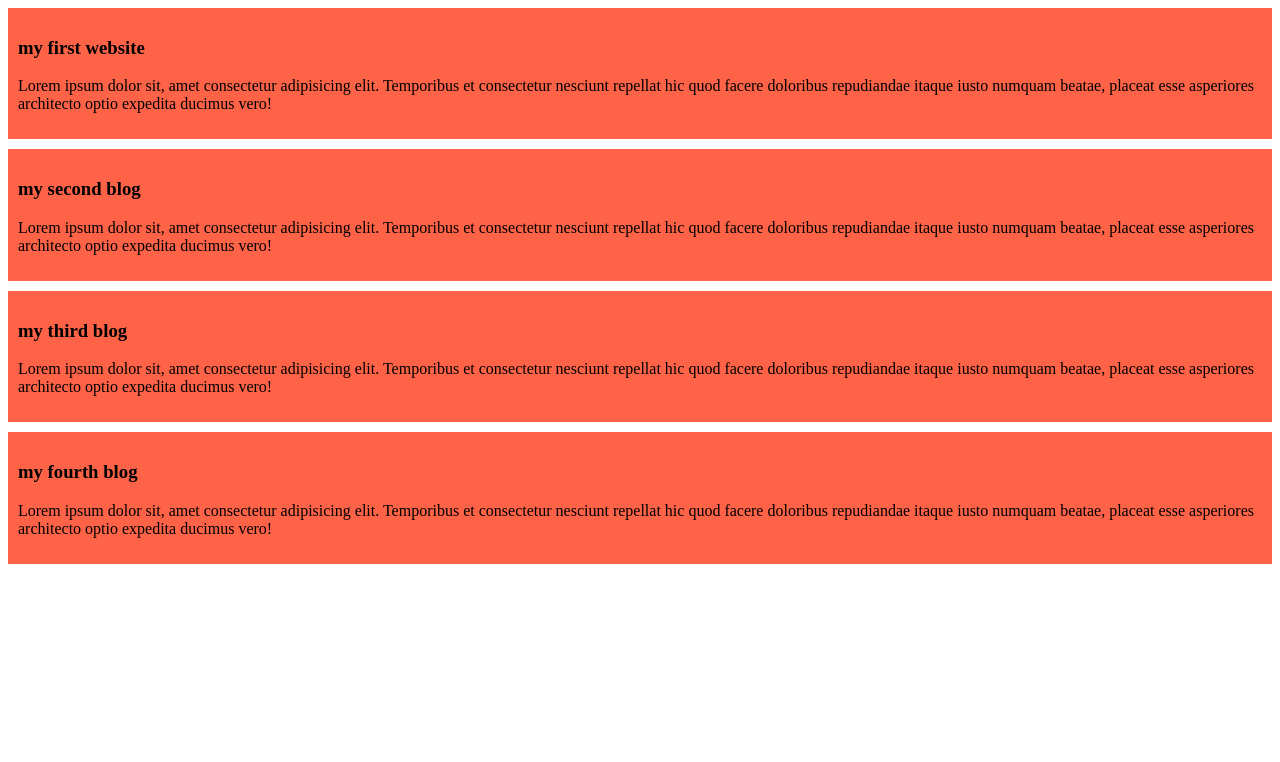
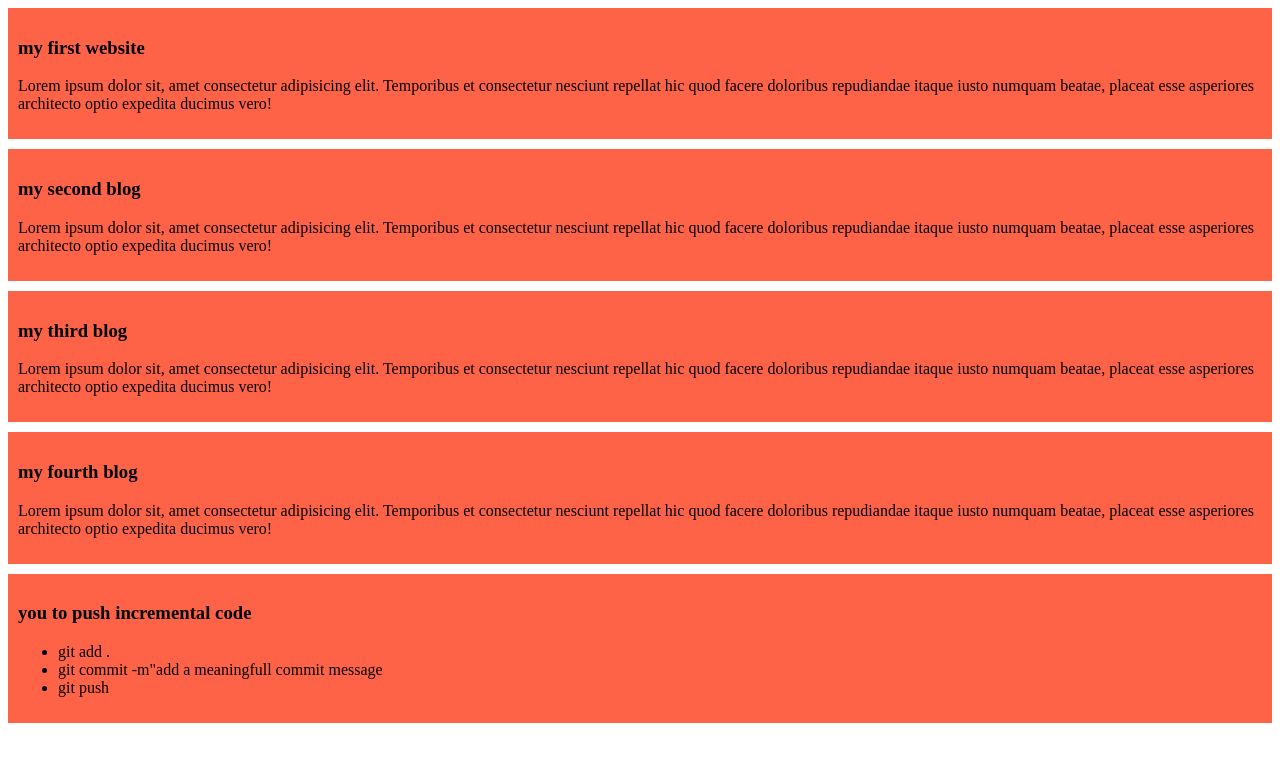
Before and after one commit to meraj974/my-simple-website, a plain HTML site: page index.html in a window 1280 px wide. Drawn offline with Linux system fonts and the light colour scheme.

Commit message:
added a list to push code

```diff
--- a/index.html
+++ b/index.html
@@ -23,6 +23,15 @@
         <h3>my fourth blog</h3>
         <p>Lorem ipsum dolor sit, amet consectetur adipisicing elit. Temporibus et consectetur nesciunt repellat hic quod facere doloribus repudiandae itaque iusto numquam beatae, placeat esse asperiores architecto optio expedita ducimus vero!</p>
     </div>
+    <div>
+        <h3> you to push incremental code</h3>
+        <ul>
+         <li> git add .</li>
+         <li> git commit -m"add a meaningfull commit message</li>
+         <li> git push</li>
+
+        </ul>
+    </div>
 
 </body>
 </html>
```
